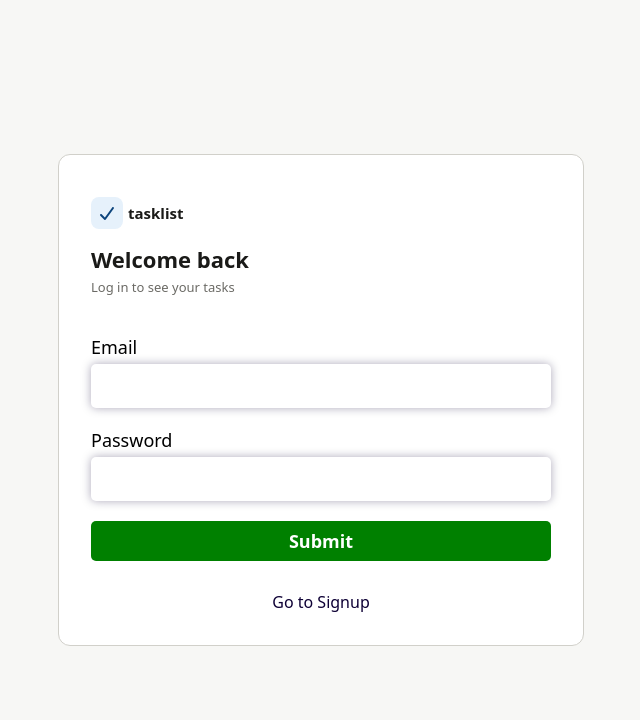
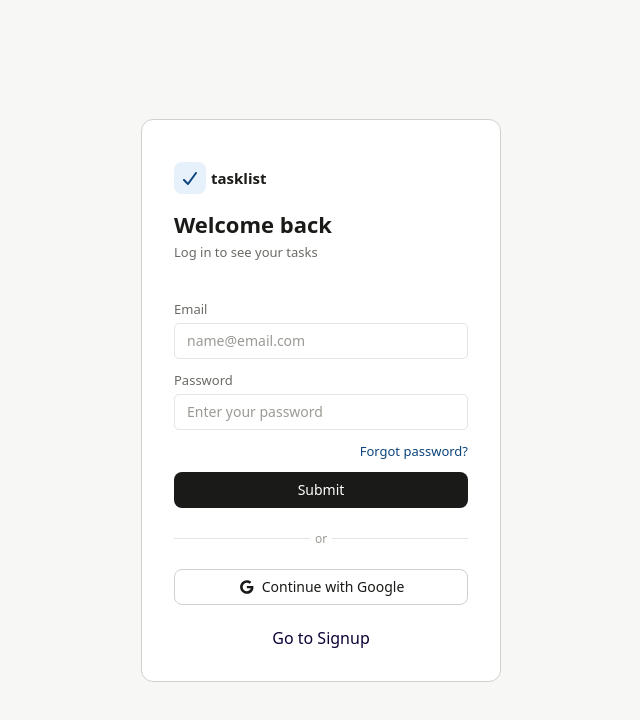
Before and after one commit to AlainRegisDev88/to-do-app, a React (Vite) app in the folder to-do-app/: page /auth/login in a window 1280 px wide. Shown: the top 720 px of the page, without its empty margins (319-959 px from the left). Built offline with nearby package versions, Linux system fonts and the light colour scheme.

Commit message:
update the login card information

```diff
--- a/to-do-app/src/components/AuthenticationPage.css
+++ b/to-do-app/src/components/AuthenticationPage.css
@@ -15,6 +15,7 @@
     align-items: center;
     border-radius: 12px;
     border: 0.5px solid var(--border-strong);
+    width: 360px;
 }
 
 .auth-header {
--- a/to-do-app/src/components/Login.css
+++ b/to-do-app/src/components/Login.css
@@ -5,25 +5,40 @@
     gap: 15px;
 }
 
-.input-box{
-    width: 450px;
-    height: 40px;
-    border: none;
-    border-radius: 5px;
-    box-shadow: 0px 0px 10px .1px rgba(14, 1, 53, 0.34);
-    padding: 2px 5px;
-    font-size: large;
-    background-color: var(--surface-2);
+.login-page, .login-page form{
+    width: 100%;
 }
 
-.input-box:active{
-    border: none;
+.input-box{
+    box-sizing: border-box;
+    width:100%;
+    height: 36px;
+    border: 0.5px solid var(--border);
+    border-radius: 5px;
+    background-color: var(--surface-2);
+    padding: 0 12px;
+    font-size: 14px;
+    color: var(--text-primary);
+}
+.input-box::placeholder{
+    color: var(--text-muted);
+    font-size: 14px;
+}
+
+.input-box:hover{
+    border: 0.5px solid var(--border-strong);
+}
+
+.input-box:focus{
+    outline: none;
+    border: 0.5px solid var(--border-accent);
+    box-shadow: 0 0 0 2px rgba(55,138,221,0.25);
 }
 
 .form-items{
     display: flex;
     flex-direction: column;
-    gap: 20px;
+    gap: 12px;
     width: 100%;
 }
 
@@ -34,16 +49,22 @@
     width: 100%;
     font-size: large;
 }
+
+/* Submit button */
 .submit-button{
     width: 100%;
-    background-color: green;
-    height: 40px;
-    color: white;
-    font-weight: bold;
-    font-size: large;
+    background-color: var(--fill-primary);
+    height: 36px;
     border: none;
-    border-radius: 5px;
     cursor: pointer;
+    color: var(--surface-2);
+    font-size: 14px;
+    font-weight: 500;
+    border-radius: var(--radius-sm);
+}
+
+.submit-button:hover{
+    color: var(--fill-primary-hover);
 }
 
 .logo-section{
@@ -91,3 +112,73 @@
     color: var(--text-secondary);
     margin-bottom: 24px;
 }
+
+.form-item label{
+    font-size: 13px;
+    font-weight: 400;
+    color: var(--text-secondary);
+    border-bottom: 4px;
+}
+
+/* forgot password */
+
+.forgot-password{
+    color: var(--text-accent);
+    font-size: 13px;
+    font-weight: 400;
+    text-align: right;
+    width: 100%;
+}
+
+
+/* divider */
+.divider-section{
+    display: flex;
+    align-items: center;
+    width: 100%;
+    margin: 10px 0;
+}
+
+.divider-text{
+    padding: 0 5px;
+    font-size: 12px;
+    color: var(--text-muted);
+    white-space: nowrap;
+    flex-shrink: 0;
+}
+
+.divider-line{
+    flex: 1;
+    background-color: var(--border);
+    height: .5px;
+}
+
+/* continue with google */
+
+.continue-with-google{
+    display: flex;
+    flex-direction: row;
+    align-items: center;
+    justify-content: center;
+    gap: 8px;
+    width: 100%;
+    background-color: var(--fill-secondary-bg);
+    height: 36px;
+    border: none;
+    cursor: pointer;
+    color: var(--surface-2);
+    font-size: 14px;
+    font-weight: 500;
+    border-radius: var(--radius-sm);
+    border: 1px solid var(--fill-secondary-border);
+    color: var(--text-primary);
+}
+
+.continue-with-google:hover{
+    background-color: var(--fill-secondary-hover-bg);
+
+}
+
+.continue-with-google .icon{
+    width: 16px;
+}
--- a/to-do-app/src/components/Login.jsx
+++ b/to-do-app/src/components/Login.jsx
@@ -4,17 +4,18 @@ import { useNavigate, useLocation } from 'react-router-dom'
 import authService from "../services/authService";
 import { faCheck } from "@fortawesome/free-solid-svg-icons";
 import { FontAwesomeIcon } from "@fortawesome/react-fontawesome";
+import { faGoogle } from "@fortawesome/free-brands-svg-icons";
 
 
 const Login = () => {
     const navigate = useNavigate()
     const [email, setEmail] = useState('')
     const [password, setPassword] = useState('')
-    const [error, setError ] = useState('')
+    const [error, setError] = useState('')
     const [loading, setLoading] = useState(false)
 
     const location = useLocation()
-    const {successMessage, name} = location.state || {}
+    const { successMessage, name } = location.state || {}
 
     const handleData = async (e) => {
         e.preventDefault()
@@ -22,11 +23,11 @@ const Login = () => {
         setError('')
 
         try {
-            const result = await authService.login(email, password );
+            const result = await authService.login(email, password);
             console.log('Login Successful', result.user)
             const user = result.user
             const message = result.message
-            navigate('/', {state: {message, name: user?.name || user?.email}})
+            navigate('/', { state: { message, name: user?.name || user?.email } })
         } catch (error) {
             setError(
                 typeof error === 'string'
@@ -42,7 +43,7 @@ const Login = () => {
         <div className="login-page">
 
             <div className="login-form">
-                <div className="logo-section"><div className="tick-icon"><FontAwesomeIcon icon={faCheck} style={{color: "#0C447C"}}/></div><div className="logo-text">tasklist</div></div>
+                <div className="logo-section"><div className="tick-icon"><FontAwesomeIcon icon={faCheck} style={{ color: "#0C447C" }} /></div><div className="logo-text">tasklist</div></div>
                 <div className="form-headline">
                     <p className="main-headline">Welcome back</p>
                     <p className="subtext">Log in to see your tasks</p>
@@ -56,6 +57,7 @@ const Login = () => {
                                 className='input-box'
                                 type="text"
                                 name="email"
+                                placeholder="name@email.com"
                                 value={email}
                                 onChange={(e) => setEmail(e.target.value)}
                                 required
@@ -68,13 +70,27 @@ const Login = () => {
                                 className='input-box'
                                 type="password"
                                 name="password"
+                                placeholder="Enter your password"
                                 value={password}
                                 onChange={(e) => setPassword(e.target.value)}
                                 required
                             />
                         </div>
+                        <div className="forgot-password">
+                            Forgot password?
+                        </div>
                         <div className="class-item">
                             <button type="submit" className="submit-button">Submit</button>
+                        </div>
+
+                        <div className="class-item divider-section">
+                            <span className="divider-line"></span>
+                            <span className="divider-text">or</span>
+                            <span className="divider-line"></span>
+                        </div>
+
+                        <div className="class-item continue-with-google">
+                            <div className="icon"><FontAwesomeIcon icon={faGoogle} /></div><p>Continue with Google</p>
                         </div>
                         <div>{error}{successMessage && (`${successMessage}, You Can now login ${name}`)}</div>
                     </div>
--- a/to-do-app/src/index.css
+++ b/to-do-app/src/index.css
@@ -4,6 +4,7 @@
   margin: 0;
   padding: 0;
   font-family: system-ui, -apple-system, BlinkMacSystemFont, 'Segoe UI', Roboto, Oxygen, Ubuntu, Cantarell, 'Open Sans', 'Helvetica Neue', sans-serif;
+  box-sizing: border-box;
 }
 
 body{
```
